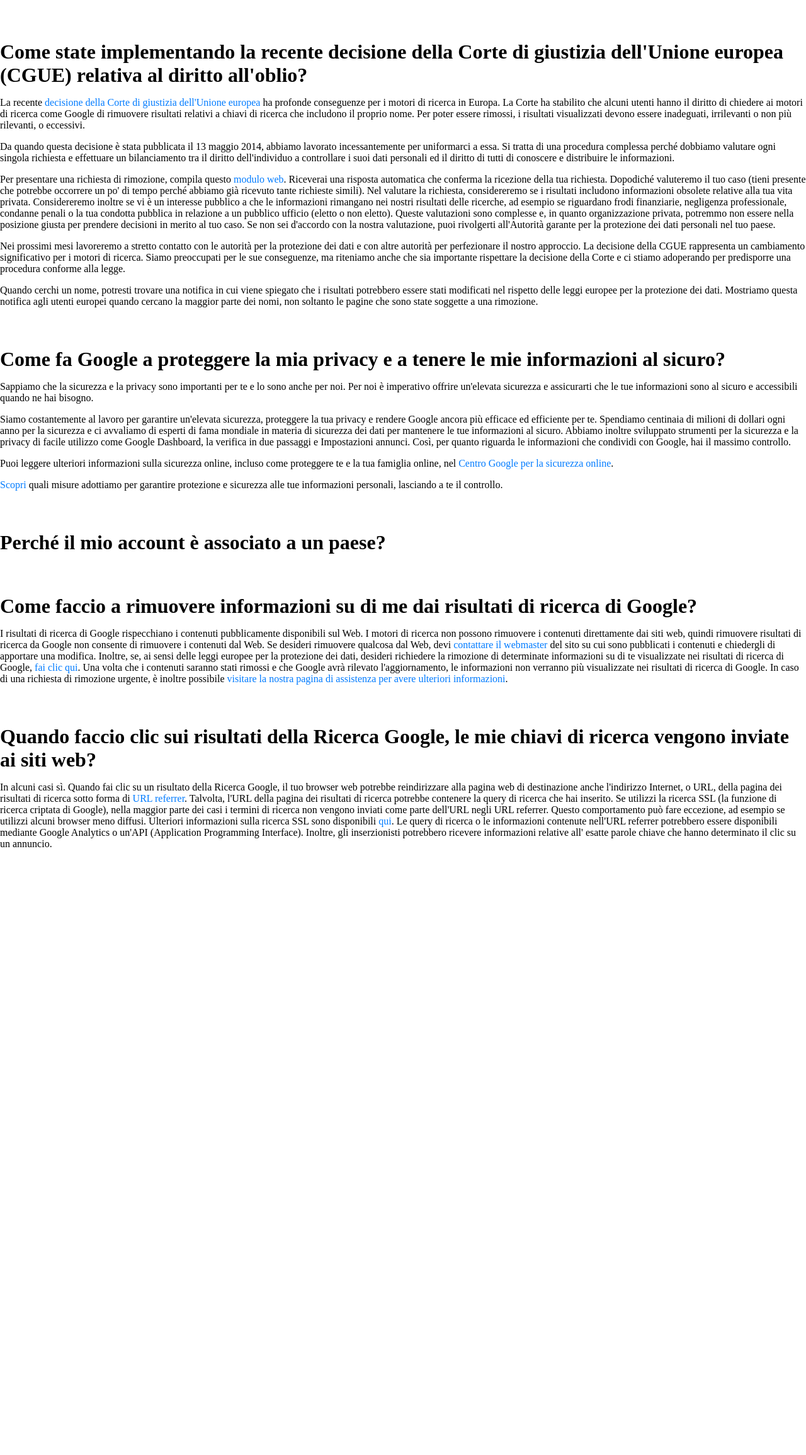
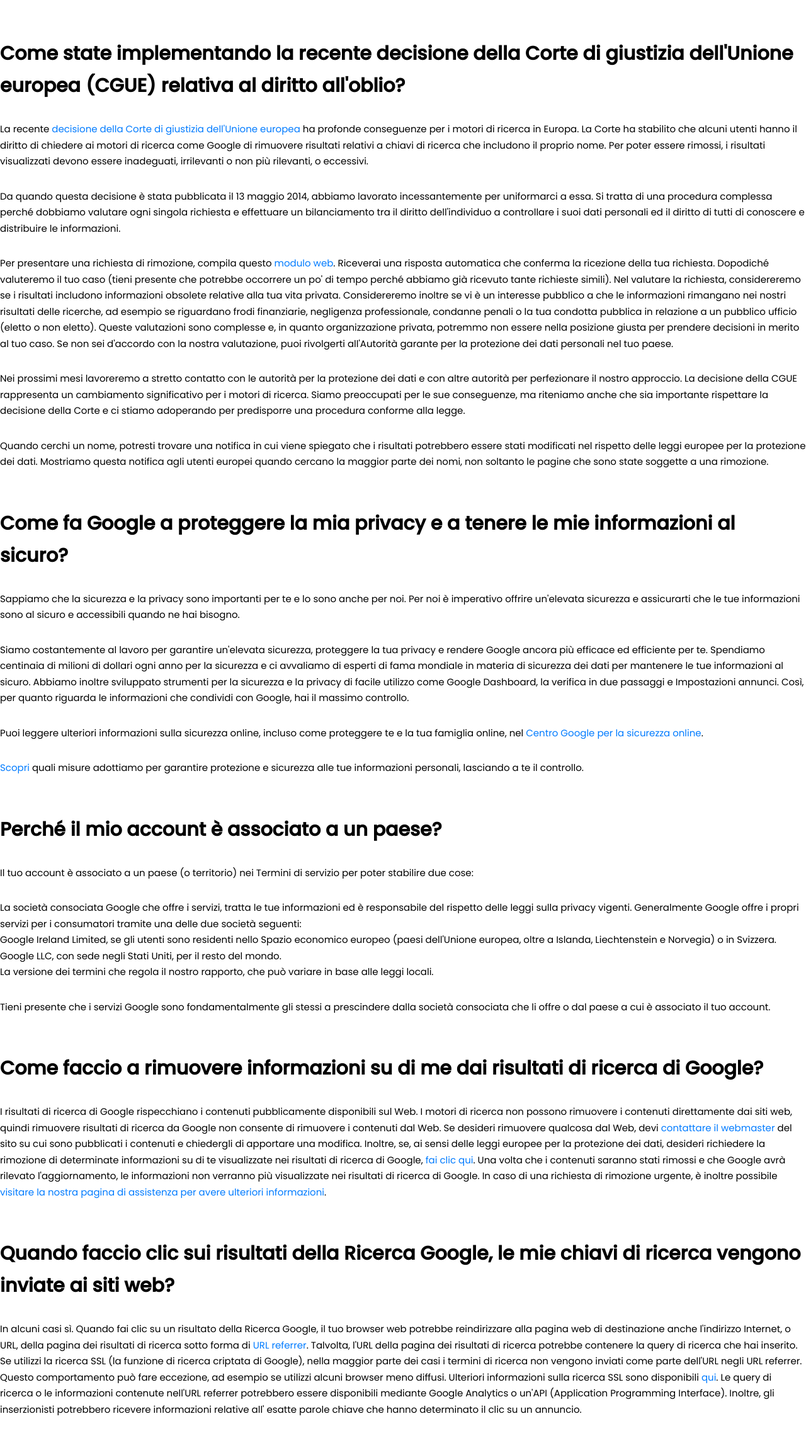
Before and after one commit to MGPasinetti/php-google-faq, a PHP site: page / in a window 1280 px wide. Shown: the whole page at 63% size. Before the commit the page ends 1345 px from the top, so only its background shows below. Run offline with PHP 8.4, Linux system fonts and the light colour scheme.

Commit message:
fixing ordered lists

```diff
--- a/index.php
+++ b/index.php
@@ -13,6 +13,9 @@ Completare il resto della pagina. -->
     <meta name="viewport" content="width=device-width, initial-scale=1.0">
 
     <link rel="stylesheet" href="style.css">
+    <link rel="preconnect" href="https://fonts.googleapis.com">
+    <link rel="preconnect" href="https://fonts.gstatic.com" crossorigin>
+    <link href="https://fonts.googleapis.com/css2?family=Poppins:wght@200;300;400;500&display=swap" rel="stylesheet">
     <title>PHP Gogle FAQ</title>
 </head>
 <body>
@@ -26,10 +29,6 @@ Completare il resto della pagina. -->
             <p>Per presentare una richiesta di rimozione, compila questo <a href='#'>modulo web</a>. Riceverai una risposta automatica che conferma la ricezione della tua richiesta. Dopodiché valuteremo il tuo caso (tieni presente che potrebbe occorrere un po' di tempo perché abbiamo già ricevuto tante richieste simili). Nel valutare la richiesta, considereremo se i risultati includono informazioni obsolete relative alla tua vita privata. Considereremo inoltre se vi è un interesse pubblico a che le informazioni rimangano nei nostri risultati delle ricerche, ad esempio se riguardano frodi finanziarie, negligenza professionale, condanne penali o la tua condotta pubblica in relazione a un pubblico ufficio (eletto o non eletto). Queste valutazioni sono complesse e, in quanto organizzazione privata, potremmo non essere nella posizione giusta per prendere decisioni in merito al tuo caso. Se non sei d'accordo con la nostra valutazione, puoi rivolgerti all'Autorità garante per la protezione dei dati personali nel tuo paese.</p>
             <p>Nei prossimi mesi lavoreremo a stretto contatto con le autorità per la protezione dei dati e con altre autorità per perfezionare il nostro approccio. La decisione della CGUE rappresenta un cambiamento significativo per i motori di ricerca. Siamo preoccupati per le sue conseguenze, ma riteniamo anche che sia importante rispettare la decisione della Corte e ci stiamo adoperando per predisporre una procedura conforme alla legge.</p>
             <p>Quando cerchi un nome, potresti trovare una notifica in cui viene spiegato che i risultati potrebbero essere stati modificati nel rispetto delle leggi europee per la protezione dei dati. Mostriamo questa notifica agli utenti europei quando cercano la maggior parte dei nomi, non soltanto le pagine che sono state soggette a una rimozione.</p>",
-            // 'subQandA' => [
-            //     'subQ' => '',
-            //     'subA' => ''
-            // ]
         ],
         [
             'Q' => "Come fa Google a proteggere la mia privacy e a tenere le mie informazioni al sicuro?",
@@ -37,34 +36,28 @@ Completare il resto della pagina. -->
             <p>Siamo costantemente al lavoro per garantire un'elevata sicurezza, proteggere la tua privacy e rendere Google ancora più efficace ed efficiente per te. Spendiamo centinaia di milioni di dollari ogni anno per la sicurezza e ci avvaliamo di esperti di fama mondiale in materia di sicurezza dei dati per mantenere le tue informazioni al sicuro. Abbiamo inoltre sviluppato strumenti per la sicurezza e la privacy di facile utilizzo come Google Dashboard, la verifica in due passaggi e Impostazioni annunci. Così, per quanto riguarda le informazioni che condividi con Google, hai il massimo controllo.</p>
             <p>Puoi leggere ulteriori informazioni sulla sicurezza online, incluso come proteggere te e la tua famiglia online, nel <a href='#'>Centro Google per la sicurezza online</a>.</p>
             <p><a href='#'>Scopri</a> quali misure adottiamo per garantire protezione e sicurezza alle tue informazioni personali, lasciando a te il controllo.</p>",
-            // 'subQandA' => [
-            //     'subQ' => '',
-            //     'subA' => ''
-            // ]
         ],
         [
             'Q' => "Perché il mio account è associato a un paese?",
-            'A'=> "",
-            // 'subQandA' => [
-            //     'subQ' => '',
-            //     'subA' => ''
-            // ]
+            'A'=> "<p>Il tuo account è associato a un paese (o territorio) nei Termini di servizio per poter stabilire due cose:</p>
+            <ol>
+                <li>La società consociata Google che offre i servizi, tratta le tue informazioni ed è responsabile del rispetto delle leggi sulla privacy vigenti. Generalmente Google offre i propri servizi per i consumatori tramite una delle due società seguenti:
+                    <ol>
+                        <li>Google Ireland Limited, se gli utenti sono residenti nello Spazio economico europeo (paesi dell'Unione europea, oltre a Islanda, Liechtenstein e Norvegia) o in Svizzera.</li>
+                        <li>Google LLC, con sede negli Stati Uniti, per il resto del mondo.</li>
+                    </ol>
+                </li>
+                <li>La versione dei termini che regola il nostro rapporto, che può variare in base alle leggi locali.</li>
+            </ol>
+            <p>Tieni presente che i servizi Google sono fondamentalmente gli stessi a prescindere dalla società consociata che li offre o dal paese a cui è associato il tuo account.</p>",
         ],
         [
             'Q' => "Come faccio a rimuovere informazioni su di me dai risultati di ricerca di Google?",
             'A'=> "<p>I risultati di ricerca di Google rispecchiano i contenuti pubblicamente disponibili sul Web. I motori di ricerca non possono rimuovere i contenuti direttamente dai siti web, quindi rimuovere risultati di ricerca da Google non consente di rimuovere i contenuti dal Web. Se desideri rimuovere qualcosa dal Web, devi <a href='#'>contattare il webmaster</a> del sito su cui sono pubblicati i contenuti e chiedergli di apportare una modifica. Inoltre, se, ai sensi delle leggi europee per la protezione dei dati, desideri richiedere la rimozione di determinate informazioni su di te visualizzate nei risultati di ricerca di Google, <a href='#'>fai clic qui</a>. Una volta che i contenuti saranno stati rimossi e che Google avrà rilevato l'aggiornamento, le informazioni non verranno più visualizzate nei risultati di ricerca di Google. In caso di una richiesta di rimozione urgente, è inoltre possibile <a href='#'>visitare la nostra pagina di assistenza per avere ulteriori informazioni</a>.</p>",
-            // 'subQandA' => [
-            //     'subQ' => '',
-            //     'subA' => ''
-            // ]
         ],
         [
             'Q' => "Quando faccio clic sui risultati della Ricerca Google, le mie chiavi di ricerca vengono inviate ai siti web?",
             'A'=> "<p>In alcuni casi sì. Quando fai clic su un risultato della Ricerca Google, il tuo browser web potrebbe reindirizzare alla pagina web di destinazione anche l'indirizzo Internet, o URL, della pagina dei risultati di ricerca sotto forma di <a href='#'>URL referrer</a>. Talvolta, l'URL della pagina dei risultati di ricerca potrebbe contenere la query di ricerca che hai inserito. Se utilizzi la ricerca SSL (la funzione di ricerca criptata di Google), nella maggior parte dei casi i termini di ricerca non vengono inviati come parte dell'URL negli URL referrer. Questo comportamento può fare eccezione, ad esempio se utilizzi alcuni browser meno diffusi. Ulteriori informazioni sulla ricerca SSL sono disponibili <a href='#'>qui</a>. Le query di ricerca o le informazioni contenute nell'URL referrer potrebbero essere disponibili mediante Google Analytics o un'API (Application Programming Interface). Inoltre, gli inserzionisti potrebbero ricevere informazioni relative all' esatte parole chiave che hanno determinato il clic su un annuncio.</p>",
-            // 'subQandA' => [
-            //     'subQ' => '',
-            //     'subA' => ''
-            // ]
         ],
     ];
 
--- a/style.css
+++ b/style.css
@@ -2,6 +2,12 @@
     margin: 0;
     padding: 0;
     box-sizing: border-box;
+}
+
+html {
+    font-family: 'Poppins', sans-serif;
+    font-size: 15px;
+    line-height: 1.7;
 }
 
 body {
@@ -14,7 +20,7 @@ h1 {
 }
 
 p {
-    margin: 1rem 0;
+    margin: 2rem 0;
 }
 
 a {
```
